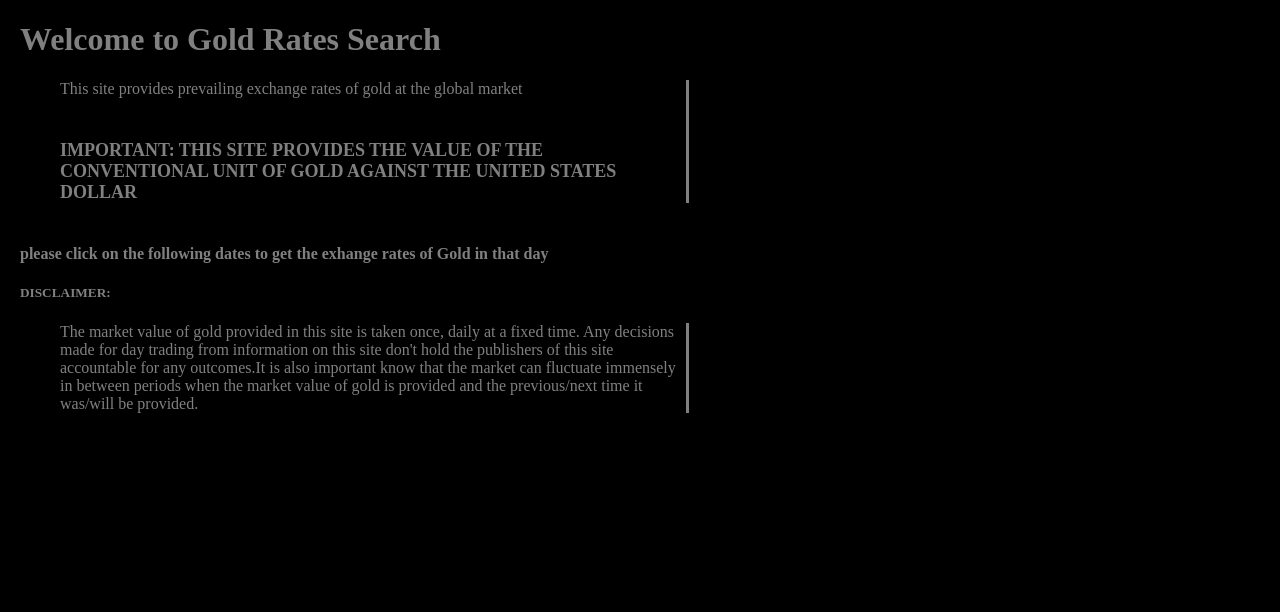
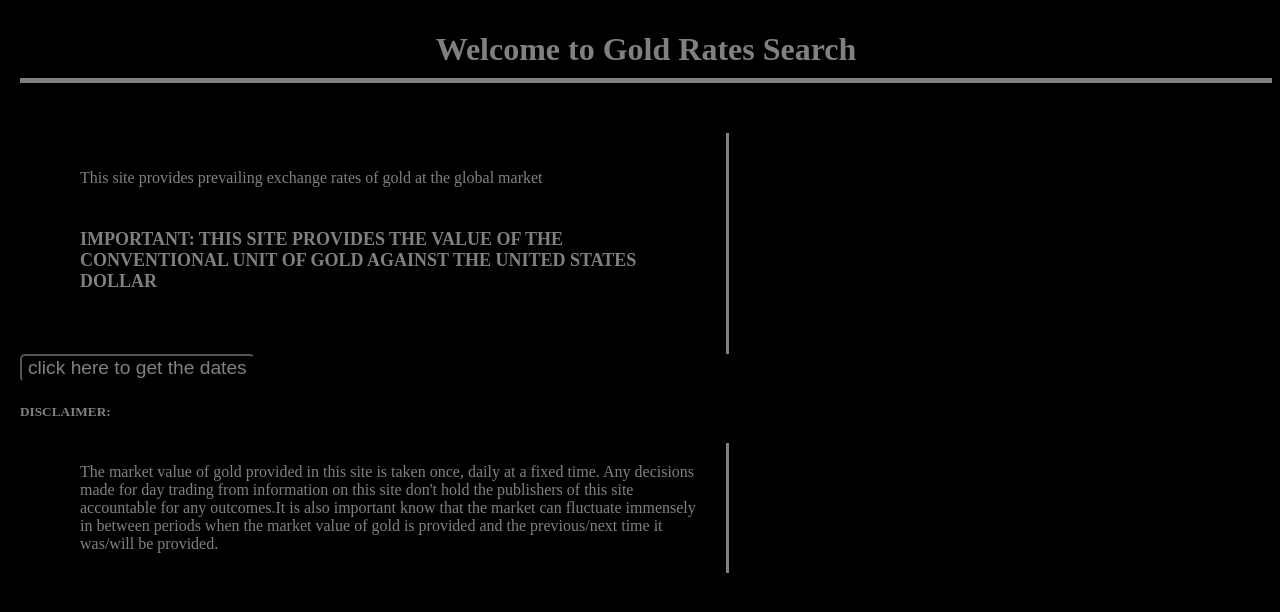
Before and after one commit to programann/Phase-1-project, a plain HTML site: page index.html in a window 1280 px wide. Drawn offline with Linux system fonts and the light colour scheme.

Commit message:
phase-1 project

```diff
--- a/index.css
+++ b/index.css
@@ -4,14 +4,31 @@ body{
     background-color: black;
 }
 
+#title{
+    text-align: center;
+    margin-bottom: 50px;
+    border-bottom: 5px solid ;
+    padding: 10px;
+}
+
 .heading{
     margin-left: 40px;
     border-right: solid;
     width: 50%;
+    padding: 20px;
+}
+#date-get{
+    font-size: 1.2rem;
+    background: transparent;
+    color: gray;
+    border-radius: 5px;
+
+
 }
 
 #disclaimer{
     margin-left: 40px;
     border-right: solid ;
     width: 50%;
+    padding: 20px;
 }
--- a/index.html
+++ b/index.html
@@ -5,16 +5,20 @@
     <meta name="viewport" content="width=device-width, initial-scale=1.0">
     <title>Gold Rates Search</title>
     <link rel="stylesheet" href="./index.css">
-    <script src="./inde.js"></script>
+    <script src="./index.js"></script>
 </head>
 <body>
-    <h1>Welcome to Gold Rates Search</h1>
+    <div id="head">
+        <h1 id="title">Welcome to Gold Rates Search</h1>
+    </div>
     <div class="heading">
         <p>This site provides prevailing exchange rates of gold at the global market</p>
         <h6 style="font-size: large;">IMPORTANT: THIS SITE PROVIDES THE VALUE OF THE CONVENTIONAL UNIT OF GOLD AGAINST THE UNITED STATES DOLLAR</h6>
     </div>
-    <div>
-        <h4>please click on the following dates to get the exhange rates of Gold in that day</h4>
+    <div id="">
+        <button id="date-get">
+            click here to get the dates
+        </button>
     </div>
     <div>
         <h5>DISCLAIMER:</h5>
```
